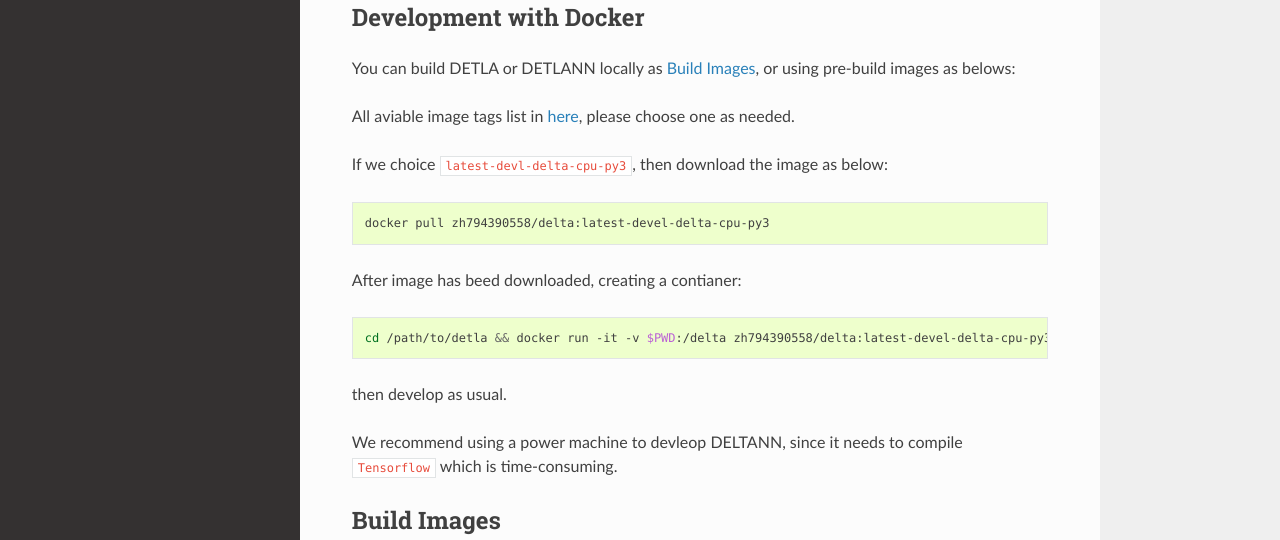
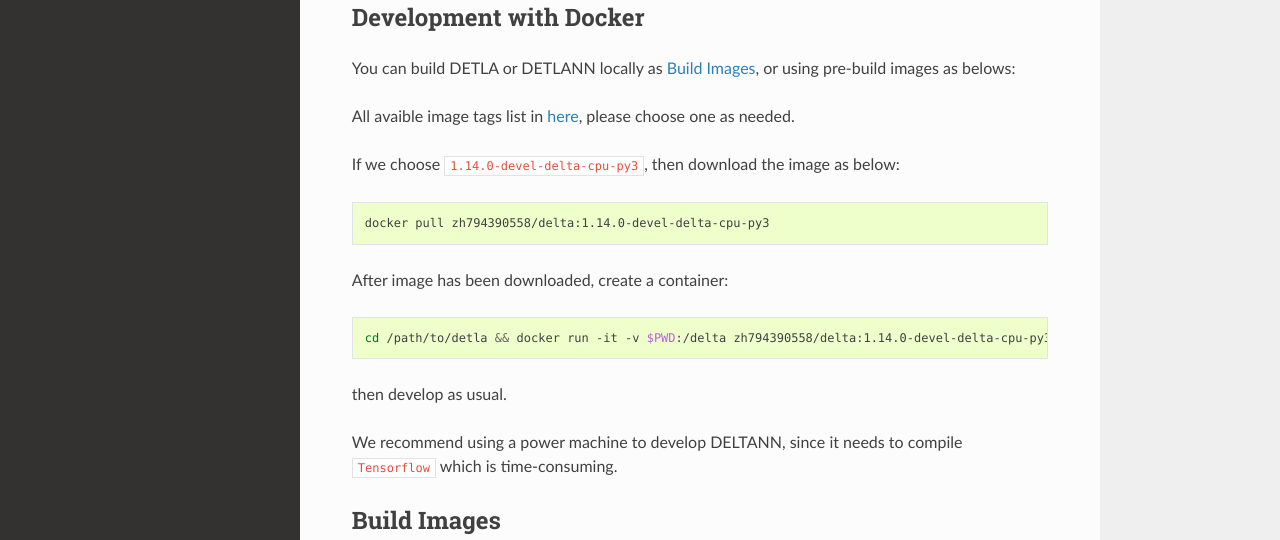
Before and after one commit to Delta-ML/delta, a Sphinx documentation site: the page built from docs/development/docker.md, in a window 1280 px wide and 900 px high. Shown: the part 215-755 px from the top of the window. Built offline with Sphinx 7.4.7 and the Read the Docs theme 2.0.0, drawn with Linux system fonts in a browser that asks for light colours.

Commit message:
update doc; fix .gitignore

````diff
--- a/docs/development/docker.md
+++ b/docs/development/docker.md
@@ -7,23 +7,23 @@
 You can build DETLA or DETLANN locally as [Build Images](#build-images),
 or using pre-build images as belows:
 
-All aviable image tags list in [here](https://cloud.docker.com/repository/docker/zh794390558/delta/tags),
+All avaible image tags list in [here](https://cloud.docker.com/repository/docker/zh794390558/delta/tags),
 please choose one as needed.
 
-If we choice `latest-devl-delta-cpu-py3`, then download the image as below:
+If we choose `1.14.0-devel-delta-cpu-py3`, then download the image as below:
 ```bash
-docker pull zh794390558/delta:latest-devel-delta-cpu-py3
+docker pull zh794390558/delta:1.14.0-devel-delta-cpu-py3
 ```
 
-After image has beed downloaded, creating a contianer:
+After image has been downloaded, create a container:
 
 ```bash
-cd /path/to/detla && docker run -it -v $PWD:/delta zh794390558/delta:latest-devel-delta-cpu-py3 /bin/bash
+cd /path/to/detla && docker run -it -v $PWD:/delta zh794390558/delta:1.14.0-devel-delta-cpu-py3 /bin/bash
 ```
 
 then develop as usual.
 
-We recommend using a power machine to devleop DELTANN, since it needs to compile
+We recommend using a power machine to develop DELTANN, since it needs to compile
 `Tensorflow` which is time-consuming.
 
 
````
Also changed, not shown: 1 other file.
